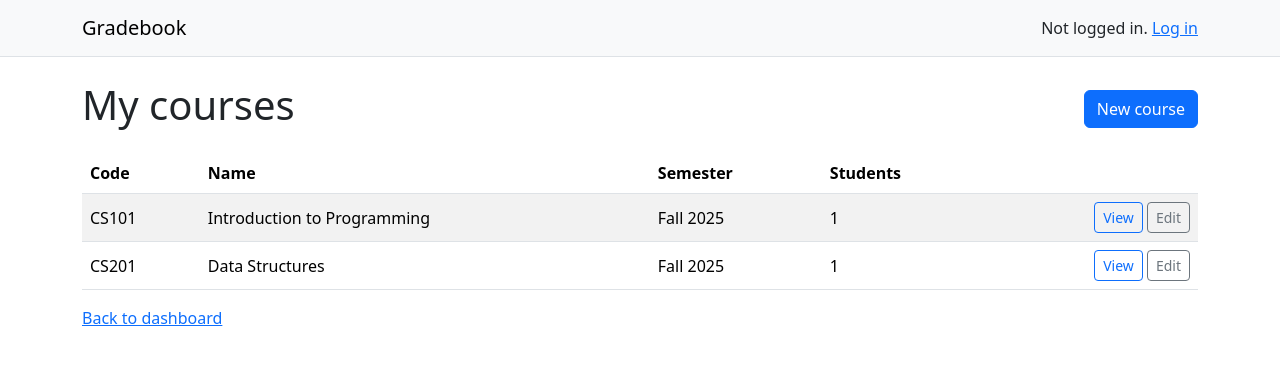
After one commit to EdmirKasapi935/GradeBook---Student-registry-grade-keeping-system, a Rails app: template app/views/courses/index.html.erb in a window 1280 px wide. The commit adds this page. Shown: the top 365 px of the page. Run offline with Rails 7, Linux system fonts and the light colour scheme; the template is opened without the code that fills it, so the values that code supplies are empty; data comes from the database, SQL or seed files in the repository; some libraries are stand-ins or nearby versions.

Commit message:
Added the course CRUD features for the instructor

```diff
--- /dev/null
+++ b/app/helpers/courses_helper.rb
@@ -0,0 +1,2 @@
+module CoursesHelper
+end
--- a/app/models/course.rb
+++ b/app/models/course.rb
@@ -2,4 +2,6 @@ class Course < ApplicationRecord
   belongs_to :instructor, class_name: "User"
   has_many :enrollments, dependent: :destroy
   has_many :students, through: :enrollments
+
+  validates :code, :name, :semester, presence: true
 end
--- /dev/null
+++ b/app/views/courses/_course.html.erb
@@ -0,0 +1,22 @@
+<div id="<%= dom_id course %>">
+  <div>
+    <strong>Code:</strong>
+    <%= course.code %>
+  </div>
+
+  <div>
+    <strong>Name:</strong>
+    <%= course.name %>
+  </div>
+
+  <div>
+    <strong>Semester:</strong>
+    <%= course.semester %>
+  </div>
+
+  <div>
+    <strong>Catalog data:</strong>
+    <%= course.catalog_data %>
+  </div>
+
+</div>
--- /dev/null
+++ b/app/views/courses/_form.html.erb
@@ -0,0 +1,31 @@
+<div class="col-md-6">
+  <% if course.errors.any? %>
+    <div class="alert alert-danger">
+      <ul class="mb-0">
+        <% course.errors.full_messages.each do |msg| %>
+          <li><%= msg %></li>
+        <% end %>
+      </ul>
+    </div>
+  <% end %>
+
+  <%= form_with model: course do |f| %>
+    <div class="mb-3">
+      <%= f.label :code, class: "form-label" %>
+      <%= f.text_field :code, class: "form-control", placeholder: "CS101" %>
+    </div>
+    <div class="mb-3">
+      <%= f.label :name, class: "form-label" %>
+      <%= f.text_field :name, class: "form-control" %>
+    </div>
+    <div class="mb-3">
+      <%= f.label :semester, class: "form-label" %>
+      <%= f.text_field :semester, class: "form-control", placeholder: "Fall 2025" %>
+    </div>
+    <div class="mb-3">
+      <%= f.label :catalog_data, "Catalog data (optional)", class: "form-label" %>
+      <%= f.text_area :catalog_data, rows: 4, class: "form-control" %>
+    </div>
+    <%= f.submit class: "btn btn-primary" %>
+  <% end %>
+</div>
--- /dev/null
+++ b/app/views/courses/index.html.erb
@@ -0,0 +1,36 @@
+<div class="d-flex justify-content-between align-items-center mb-3">
+  <h1>My courses</h1>
+  <%= link_to "New course", new_course_path, class: "btn btn-primary" %>
+</div>
+
+<% if @courses.any? %>
+  <table class="table table-striped align-middle">
+    <thead>
+      <tr>
+        <th>Code</th>
+        <th>Name</th>
+        <th>Semester</th>
+        <th>Students</th>
+        <th></th>
+      </tr>
+    </thead>
+    <tbody>
+      <% @courses.each do |course| %>
+        <tr>
+          <td><%= course.code %></td>
+          <td><%= course.name %></td>
+          <td><%= course.semester %></td>
+          <td><%= course.enrollments.size %></td>
+          <td class="text-end">
+            <%= link_to "View", course, class: "btn btn-sm btn-outline-primary" %>
+            <%= link_to "Edit", edit_course_path(course), class: "btn btn-sm btn-outline-secondary" %>
+          </td>
+        </tr>
+      <% end %>
+    </tbody>
+  </table>
+<% else %>
+  <p>You haven't created any courses yet.</p>
+<% end %>
+
+<%= link_to "Back to dashboard", instructor_dashboard_path %>
--- a/app/views/instructor/dashboard.html.erb
+++ b/app/views/instructor/dashboard.html.erb
@@ -1,7 +1,7 @@
 <h1>Instructor dashboard</h1>
 <ul>
   <li><%= link_to "Personal info", edit_profile_path %></li>
-  <li>Courses (coming soon)</li>
+  <li><%= link_to "Courses", courses_path %></li>
   <li>Students (coming soon)</li>
   <li><%= link_to "Back to welcome", root_path %></li>
 </ul>
--- a/config/routes.rb
+++ b/config/routes.rb
@@ -1,4 +1,5 @@
 Rails.application.routes.draw do
+  resources :courses
   resource :profile, only: [ :edit, :update ]
   resource :session
   resources :passwords, param: :token
```
Also changed, not shown: app/controllers/courses_controller.rb (added, +50 -0 lines), app/views/courses/edit.html.erb (added, +12 -0 lines), app/views/courses/new.html.erb (added, +11 -0 lines), app/views/courses/show.html.erb (added, +14 -0 lines), test/controllers/courses_controller_test.rb (added, +48 -0 lines), app/views/courses/_course.json.jbuilder (added), app/views/courses/index.json.jbuilder (added), app/views/courses/show.json.jbuilder (added).
